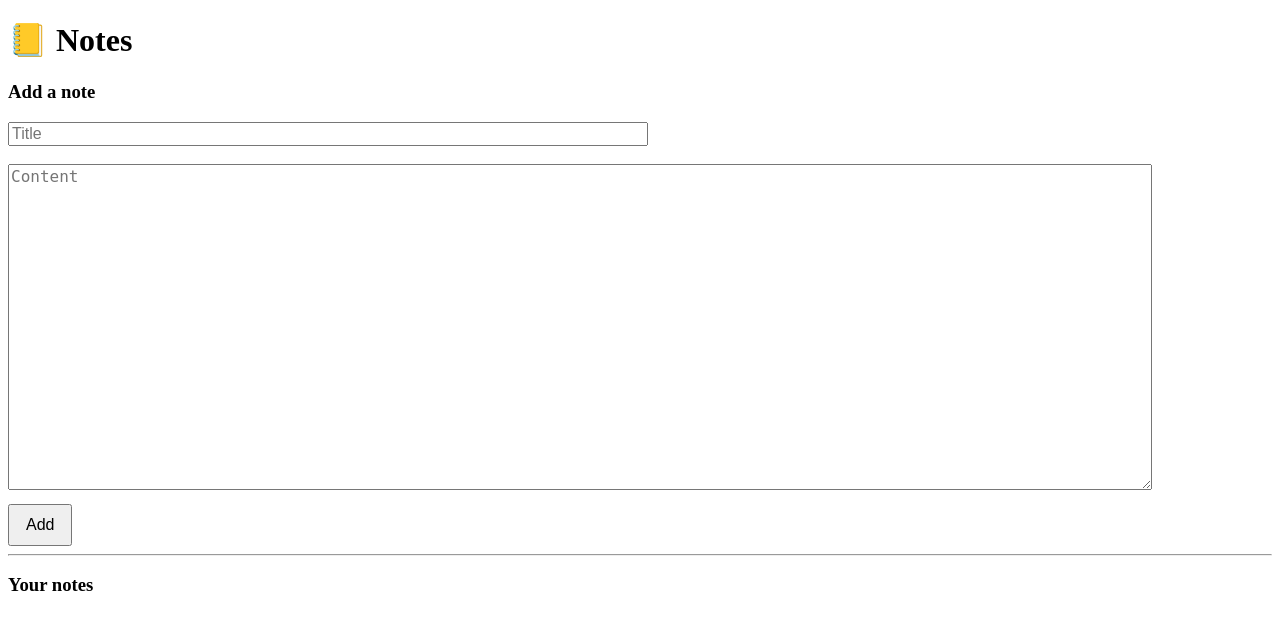
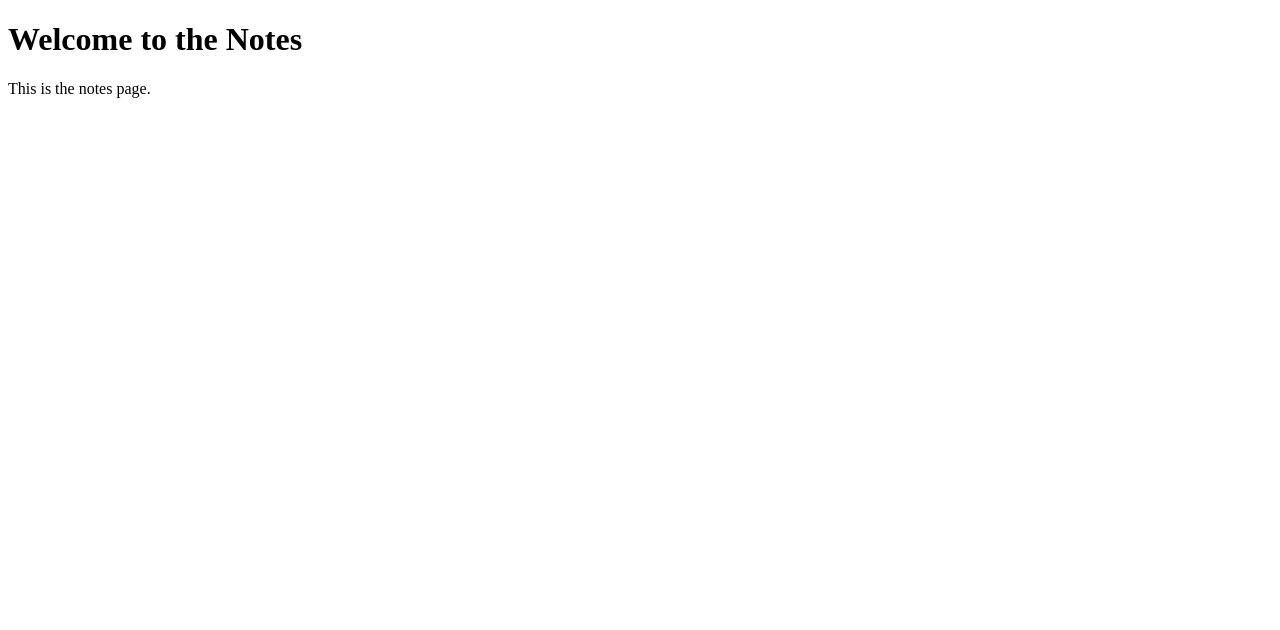
Before and after one commit to Dicenicepl/Pomocnik_studenta, a Flask app: page /notes in a window 1280 px wide. Shown: the top 630 px of the page. Run offline with Flask 3, Linux system fonts and the light colour scheme; data that the repository does not hold is empty.

Commit message:
Revert "HTML notes applied"
This reverts commit 2037f0085cb7dc7fd87e290a22e52ad02eb8ce9b.

```diff
--- a/app.py
+++ b/app.py
@@ -1,19 +1,7 @@
-from flask import Flask, render_template, request, jsonify, abort
-from database import db
-from models import Note
+from flask import Flask, render_template
 
 app = Flask(__name__)
 
-# ===== DATABASE CONFIG =====
-app.config["SQLALCHEMY_DATABASE_URI"] = "sqlite:///notes.db"
-app.config["SQLALCHEMY_TRACK_MODIFICATIONS"] = False
-
-db.init_app(app)
-
-with app.app_context():
-    db.create_all()
-
-# ===== HTML ROUTES =====
 @app.route("/")
 def main_page():
     return render_template("Main_page.html")
@@ -58,52 +46,5 @@ def grades():
 def backup():
     return render_template("Backup_data_export.html")
 
-# ===== API: NOTES =====
-@app.route("/api/notes", methods=["GET"])
-def api_get_notes():
-    notes = Note.query.all()
-    return jsonify([note.to_dict() for note in notes])
-
-@app.route("/api/notes", methods=["POST"])
-def api_create_note():
-    data = request.get_json(force=True)
-
-    if not data or "title" not in data or "content" not in data:
-        abort(400)
-
-    note = Note(
-        title=data["title"],
-        content=data["content"],
-        format=data.get("format", "markdown")
-    )
-
-    db.session.add(note)
-    db.session.commit()
-
-    return jsonify(note.to_dict()), 201
-
-@app.route("/api/notes/<int:id>", methods=["PUT"])
-def api_update_note(id):
-    note = Note.query.get_or_404(id)
-    data = request.get_json(force=True)
-
-    if not data:
-        abort(400)
-
-    note.title = data.get("title", note.title)
-    note.content = data.get("content", note.content)
-    note.format = data.get("format", note.format)
-
-    db.session.commit()
-    return jsonify(note.to_dict())
-
-
-@app.route("/api/notes/<int:id>", methods=["DELETE"])
-def api_delete_note(id):
-    note = Note.query.get_or_404(id)
-    db.session.delete(note)
-    db.session.commit()
-    return jsonify({"message": "Note deleted"})
-
 if __name__ == "__main__":
     app.run(debug=True)
--- a/database.py
+++ /dev/null
@@ -1,3 +0,0 @@
-from flask_sqlalchemy import SQLAlchemy
-
-db = SQLAlchemy()
--- a/templates/Notes.html
+++ b/templates/Notes.html
@@ -2,155 +2,11 @@
 <html lang="en">
 <head>
     <meta charset="UTF-8">
+    <meta name="viewport" content="width=device-width, initial-scale=1.0">
     <title>Notes</title>
-    <style>
-        textarea {
-            width: 90%;
-            height: 40vh;
-            font-size: 16px;
-        }
-        input {
-            width: 50%;
-            font-size: 16px;
-        }
-        button {
-            padding: 10px 16px;
-            font-size: 16px;
-            margin-top: 10px;
-        }
-        pre {
-            background: #f4f4f4;
-            padding: 10px;
-            white-space: pre-wrap;
-        }
-    </style>
 </head>
 <body>
-
-<h1>📒 Notes</h1>
-
-<h3>Add a note</h3>
-<input id="title" placeholder="Title"><br><br>
-<textarea id="content" placeholder="Content"></textarea><br>
-<button id="addBtn">Add</button>
-
-<hr>
-
-<h3>Your notes</h3>
-<ul id="notes"></ul>
-
-<script>
-let editingId = null;
-
-async function loadNotes() {
-    const response = await fetch("/api/notes");
-    const notes = await response.json();
-
-    const list = document.getElementById("notes");
-    list.innerHTML = "";
-
-    notes.forEach(note => {
-        const li = document.createElement("li");
-        li.innerHTML = `
-            <b>${note.title}</b><br><br>
-            <pre>${note.content}</pre>
-            <button class="deleteBtn" data-id="${note.id}">Delete</button>
-            <button class="editBtn" data-id="${note.id}" data-title="${encodeURIComponent(note.title)}" data-content="${encodeURIComponent(note.content)}">Edit</button>
-            <hr>
-        `;
-        list.appendChild(li);
-    });
-
-    document.querySelectorAll(".deleteBtn").forEach(btn => {
-        btn.onclick = () => deleteNote(parseInt(btn.dataset.id));
-    });
-
-    document.querySelectorAll(".editBtn").forEach(btn => {
-        btn.onclick = () => editNote(
-            parseInt(btn.dataset.id),
-            decodeURIComponent(btn.dataset.title),
-            decodeURIComponent(btn.dataset.content)
-        );
-    });
-}
-
-async function addNote() {
-    const title = document.getElementById("title").value.trim();
-    const content = document.getElementById("content").value.trim();
-
-    if (!title || !content) {
-        alert("Title and content are required");
-        return;
-    }
-
-    const response = await fetch("/api/notes", {
-        method: "POST",
-        headers: {"Content-Type": "application/json"},
-        body: JSON.stringify({ title, content, format: "markdown" })
-    });
-
-    if (!response.ok) {
-        alert("Error while adding note");
-        return;
-    }
-
-    document.getElementById("title").value = "";
-    document.getElementById("content").value = "";
-    loadNotes();
-}
-
-async function deleteNote(id) {
-    await fetch(`/api/notes/${id}`, { method: "DELETE" });
-    loadNotes();
-}
-
-function editNote(id, title, content) {
-    editingId = id;
-    document.getElementById("title").value = title;
-    document.getElementById("content").value = content;
-
-    const addBtn = document.getElementById("addBtn");
-    addBtn.textContent = "Save";
-    addBtn.onclick = saveNote;
-}
-
-async function saveNote() {
-    const title = document.getElementById("title").value.trim();
-    const content = document.getElementById("content").value.trim();
-
-    if (!title || !content) {
-        alert("Title and content are required");
-        return;
-    }
-
-
-    const response = await fetch(`/api/notes/${parseInt(editingId)}`, {
-        method: "PUT",
-        headers: { "Content-Type": "application/json" },
-        body: JSON.stringify({ title, content, format: "markdown" })
-    });
-
-    if (!response.ok) {
-        alert("Error while saving note");
-        return;
-    }
-
-    document.getElementById("title").value = "";
-    document.getElementById("content").value = "";
-
-    const addBtn = document.getElementById("addBtn");
-    addBtn.textContent = "Add";
-    addBtn.onclick = addNote;
-
-    editingId = null;
-    await loadNotes();
-}
-
-
-// Inicjalizacja
-document.getElementById("addBtn").onclick = addNote;
-loadNotes();
-</script>
-
+    <h1>Welcome to the Notes</h1>
+    <p>This is the notes page.</p>
 </body>
 </html>
```
Also changed, not shown: models.py (deleted, +0 -17 lines).
